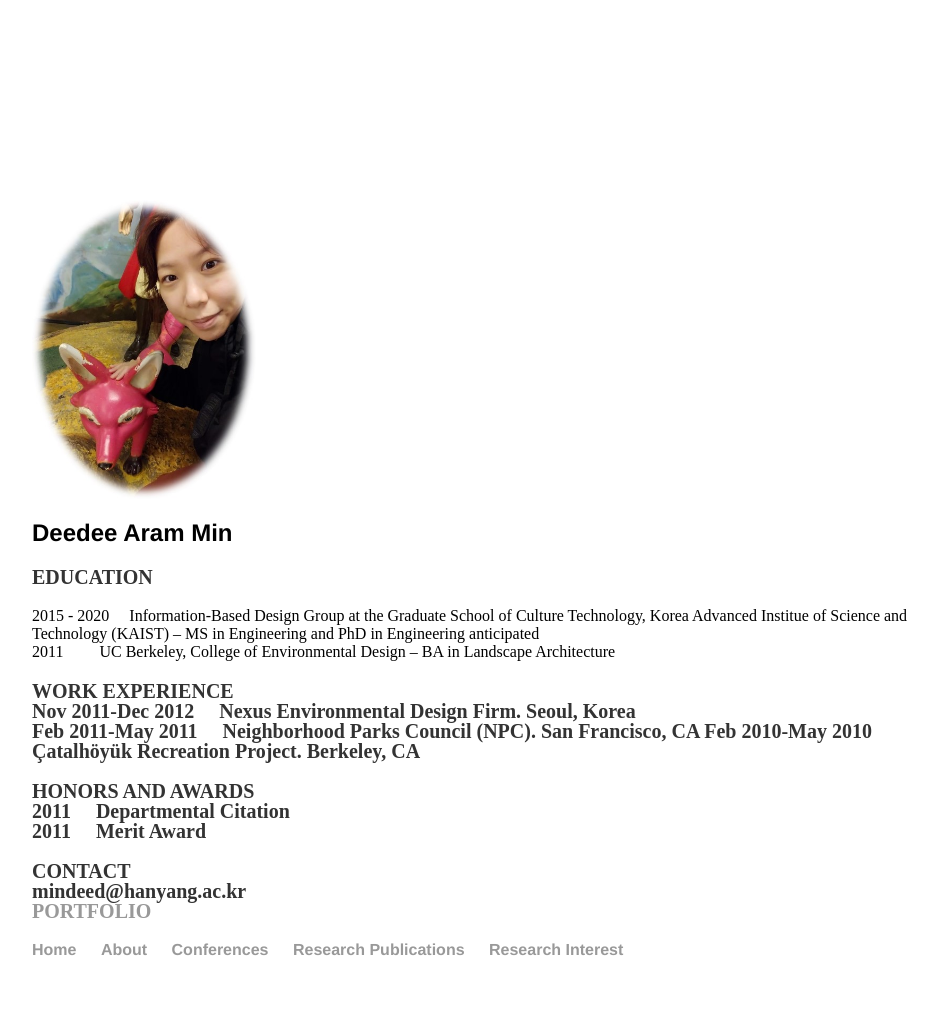
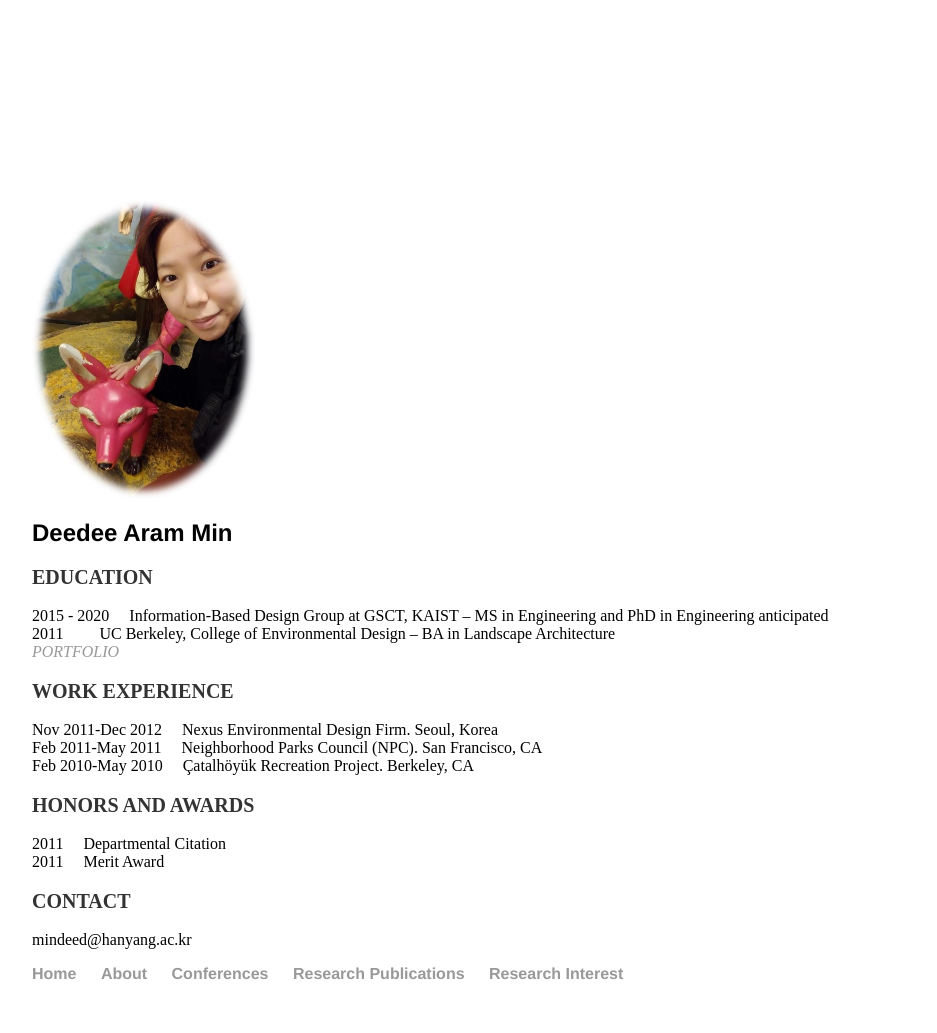
Before and after one commit to mindeed/mindeed.github.io, a Jekyll site: the page built from About/index.html, in a window 1280 px wide. Shown: the whole page, without its empty margins (160-1097 px from the left). Built offline with Jekyll 4.4.1, drawn with Linux system fonts in a browser that asks for light colours; before the commit the page ends 1009 px from its top, so only the background shows below that.

Commit message:
Update index.html

```diff
--- a/About/index.html
+++ b/About/index.html
@@ -11,20 +11,22 @@
 	<h1>Deedee Aram Min</h1>
 
 	<p> EDUCATION </p>
-	2015 - 2020 &nbsp &nbsp Information-Based Design Group at the Graduate School of Culture Technology, Korea Advanced Institue of Science and Technology (KAIST) – MS in Engineering and PhD in Engineering anticipated <br>
-	2011 &nbsp &nbsp &nbsp &nbsp UC Berkeley, College of Environmental Design – BA in Landscape Architecture
+	2015 - 2020 &nbsp &nbsp Information-Based Design Group at GSCT, KAIST – MS in Engineering and PhD in Engineering anticipated <br>
+	2011 &nbsp &nbsp &nbsp &nbsp UC Berkeley, College of Environmental Design – BA in Landscape Architecture <br>
+	<a href="https://issuu.com/deedeemin/docs/landscape_portfolio"> <i>PORTFOLIO</i></a>
 
-	<p> WORK EXPERIENCE<br>
+	<p> WORK EXPERIENCE</p>
 	Nov 2011-Dec 2012 &nbsp &nbsp Nexus Environmental Design Firm. Seoul, Korea <br>
-	Feb 2011-May 2011 &nbsp &nbsp Neighborhood Parks Council (NPC). San Francisco, CA  Feb 2010-May 2010 Çatalhöyük Recreation Project. Berkeley, CA
+	Feb 2011-May 2011 &nbsp &nbsp Neighborhood Parks Council (NPC). San Francisco, CA <br>
+	Feb 2010-May 2010 &nbsp &nbsp Çatalhöyük Recreation Project. Berkeley, CA
 
-	<p> HONORS AND AWARDS<br>
+	<p> HONORS AND AWARDS</p>
 	2011 &nbsp &nbsp Departmental Citation <br>
 	2011 &nbsp &nbsp Merit Award
 
-	<p> CONTACT<br>
+	<p> CONTACT</p>
 	mindeed@hanyang.ac.kr <br>
-	<a href="https://issuu.com/deedeemin/docs/landscape_portfolio">PORTFOLIO</a></p>
+
 
 </div>
 
```
